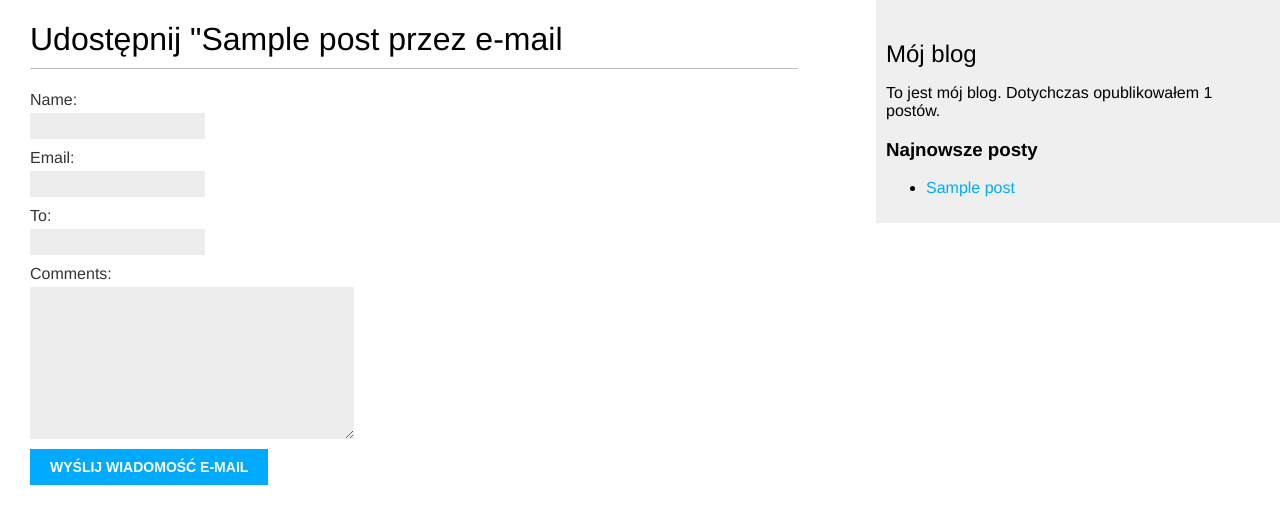
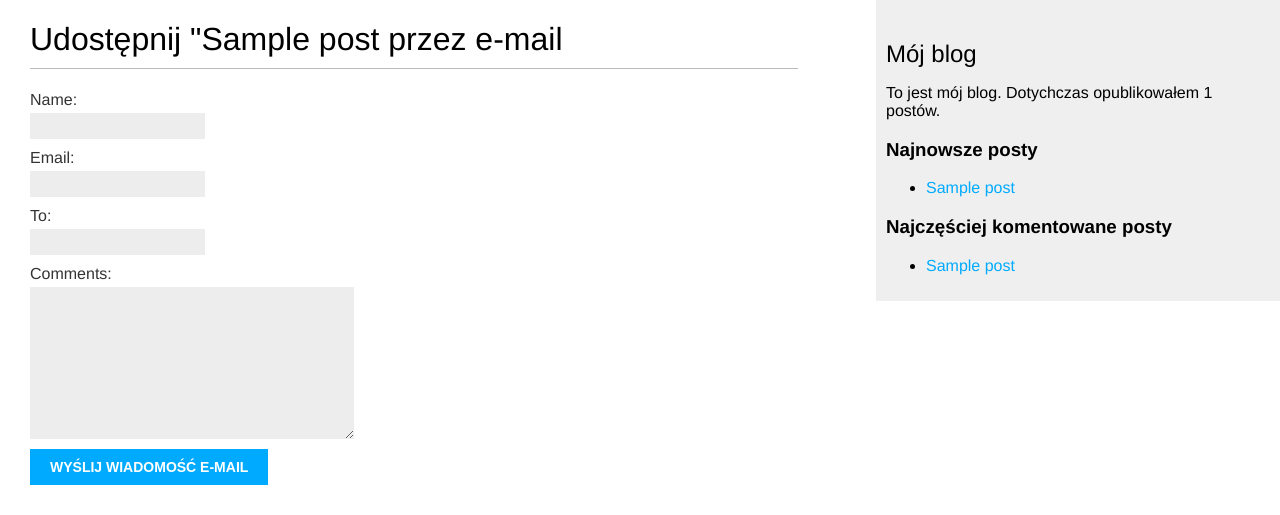
Before and after one commit to lukwac123/blog, a Django app: page /blog/1/share/ in a window 1280 px wide. Shown: the top 515 px of the page. Run offline with Django 5.2, Linux system fonts and the light colour scheme; tables that the repository leaves empty hold one stand-in row (values such as "Sample post").

Commit message:
Utworzenie znacznika szablonu, który wyświetla najczęściej komentowane posty.

```diff
--- a/blog/templates/blog/base.html
+++ b/blog/templates/blog/base.html
@@ -19,6 +19,15 @@
             </p>
             <h3>Najnowsze posty</h3>
             {% show_latest_posts 3 %}
+            <h3>Najczęściej komentowane posty</h3>
+            {% get_most_commented_posts as most_commented_posts %}
+            <ul>
+                {% for post in most_commented_posts %}
+                <li>
+                    <a href="{{ post.get_absolute_url }}">{{ post.title}}</a>
+                </li>
+                {% endfor %}
+            </ul>
         </div>
     </body>
 </html>
--- a/blog/templatetags/blog_tags.py
+++ b/blog/templatetags/blog_tags.py
@@ -1,5 +1,6 @@
 from django import template
 from ..models import Post
+from django.db.models import Count
 
 register = template.Library()
 
@@ -11,3 +12,7 @@ def total_posts():
 def show_latest_posts(count=5):
     latest_posts = Post.published.order_by('-publish')[:count]
     return {'latest_posts': latest_posts}
+
+@register.simple_tag
+def get_most_commented_posts(count=5):
+    return Post.published.annotate(total_comments=Count('comments')).order_by('-total_comments')[:count]
```
